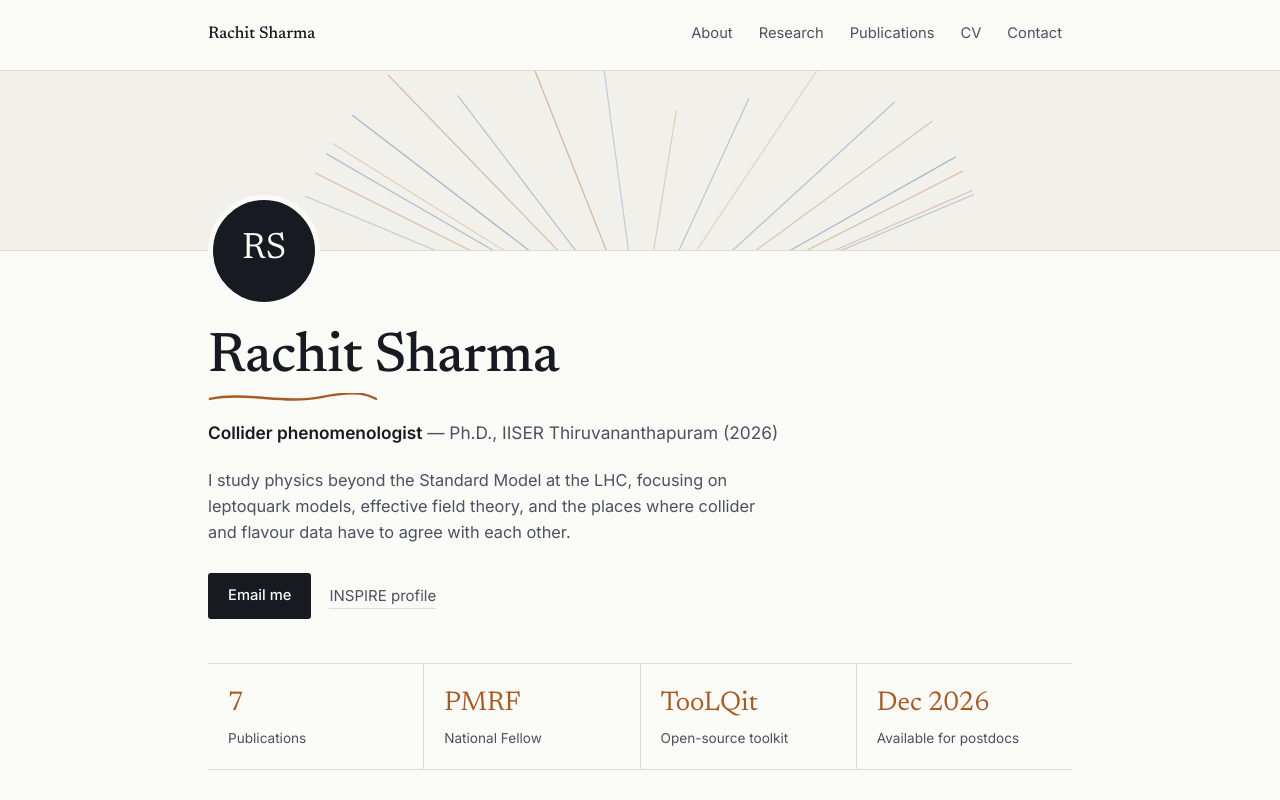
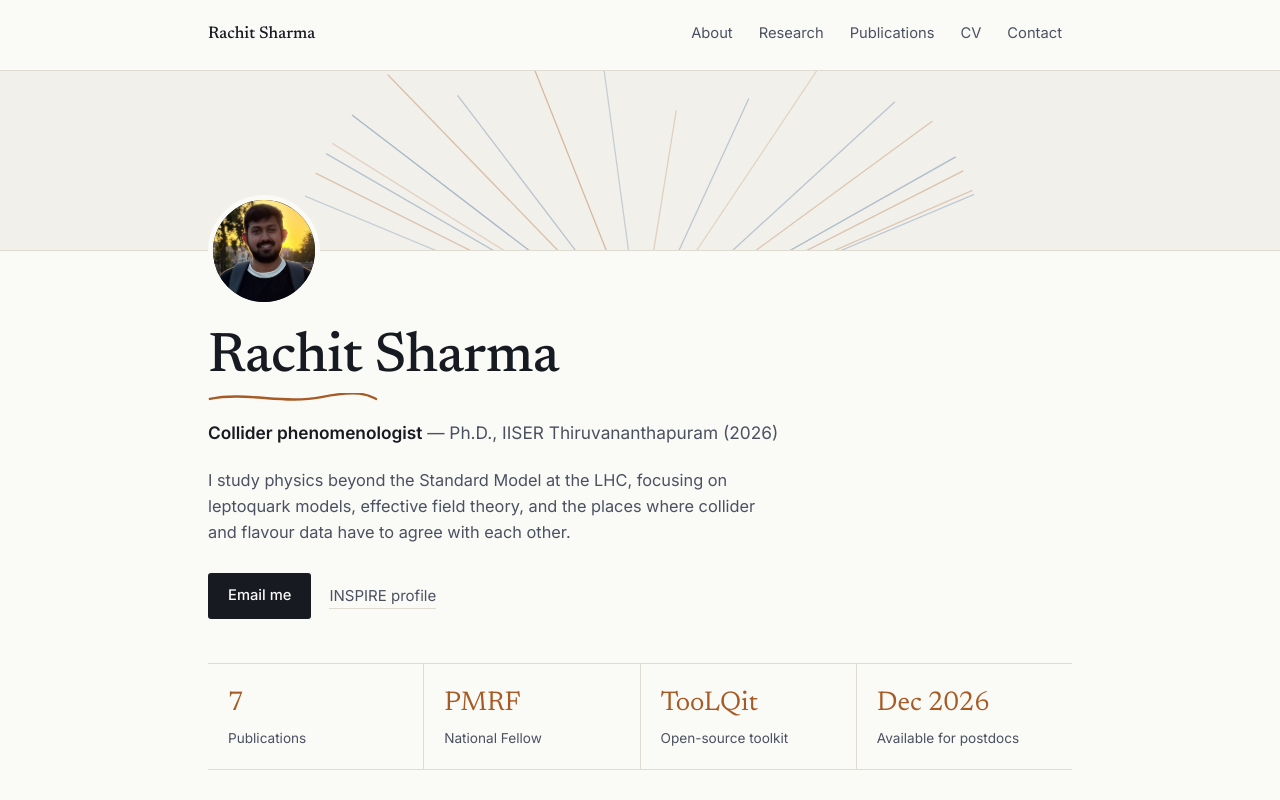
Before and after one commit to rachitsgnr-del/rachitsgnr-del.github.io, a plain HTML site: page index.html in a window 1280 px wide. Shown: the top 800 px of the page. Drawn offline with Linux system fonts and the light colour scheme.

Commit message:
Add files via upload

```diff
--- a/index.html
+++ b/index.html
@@ -58,7 +58,7 @@
 
     <div class="wrap">
       <div class="profile-row">
-        <div class="avatar-lg" role="img" aria-label="Photo placeholder — initials RS">RS</div>
+        <img class="avatar-lg" src="photo.jpg" alt="Rachit Sharma">
       </div>
       <div class="hero-body">
         <h1 class="title">Rachit Sharma</h1>
--- a/style.css
+++ b/style.css
@@ -104,10 +104,10 @@ nav.links a.active{color:var(--ink); font-weight:600; border-bottom-color:var(--
 .profile-row{position:relative; margin-top:-56px;}
 .avatar-lg{
   width:112px; height:112px; border-radius:50%;
-  background:var(--ink); color:var(--paper);
-  display:flex; align-items:center; justify-content:center;
-  font-family:'Newsreader', serif; font-size:2.3rem;
   border:5px solid var(--paper);
+  background:var(--ink);
+  object-fit:cover;
+  display:block;
 }
 .hero-body{margin-top:22px; max-width:640px;}
 h1.title{font-size:clamp(2.5rem, 5vw, 3.5rem); line-height:1.05; margin:0 0 6px;}
```
Also changed, not shown: photo.jpg (added).
